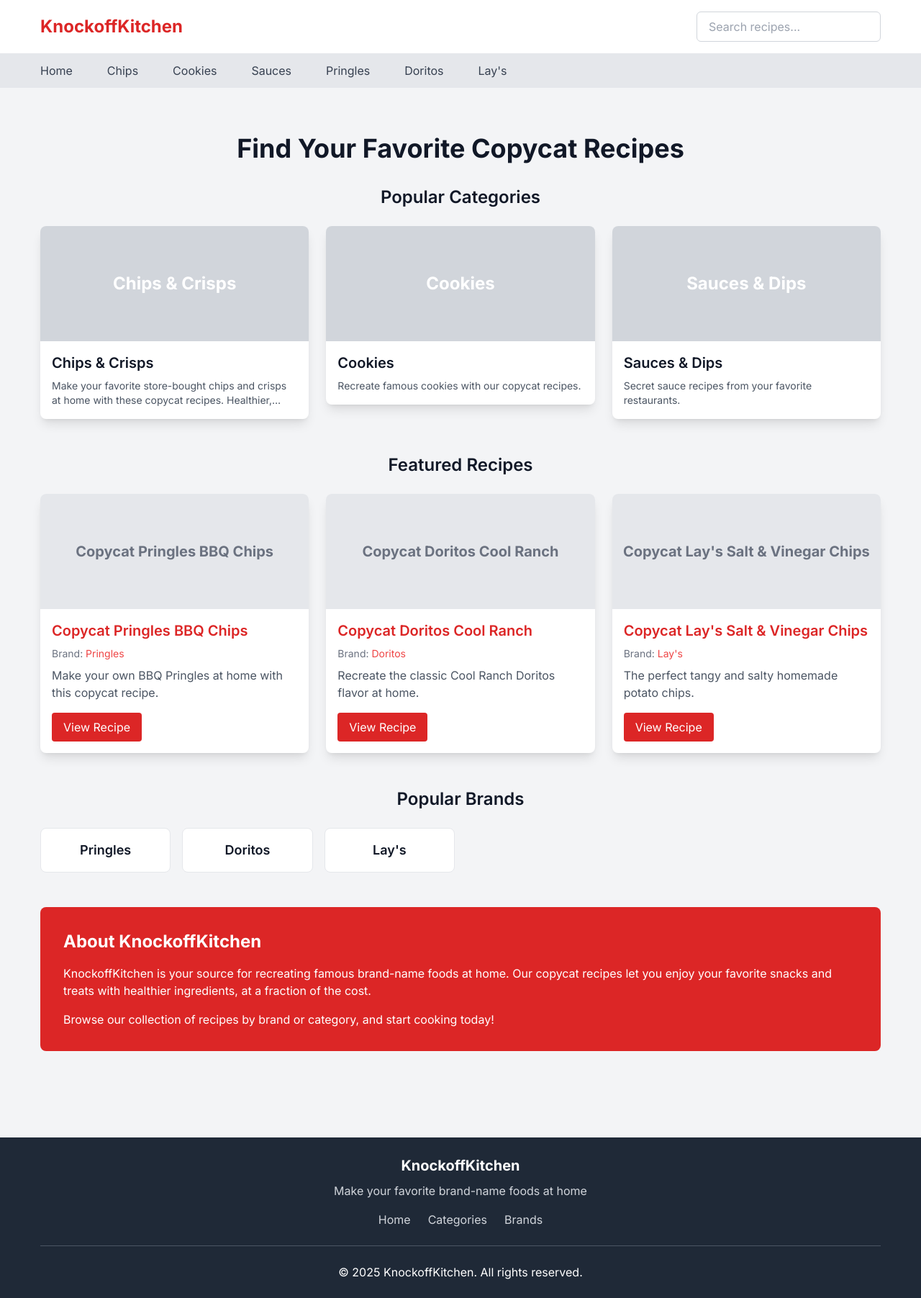
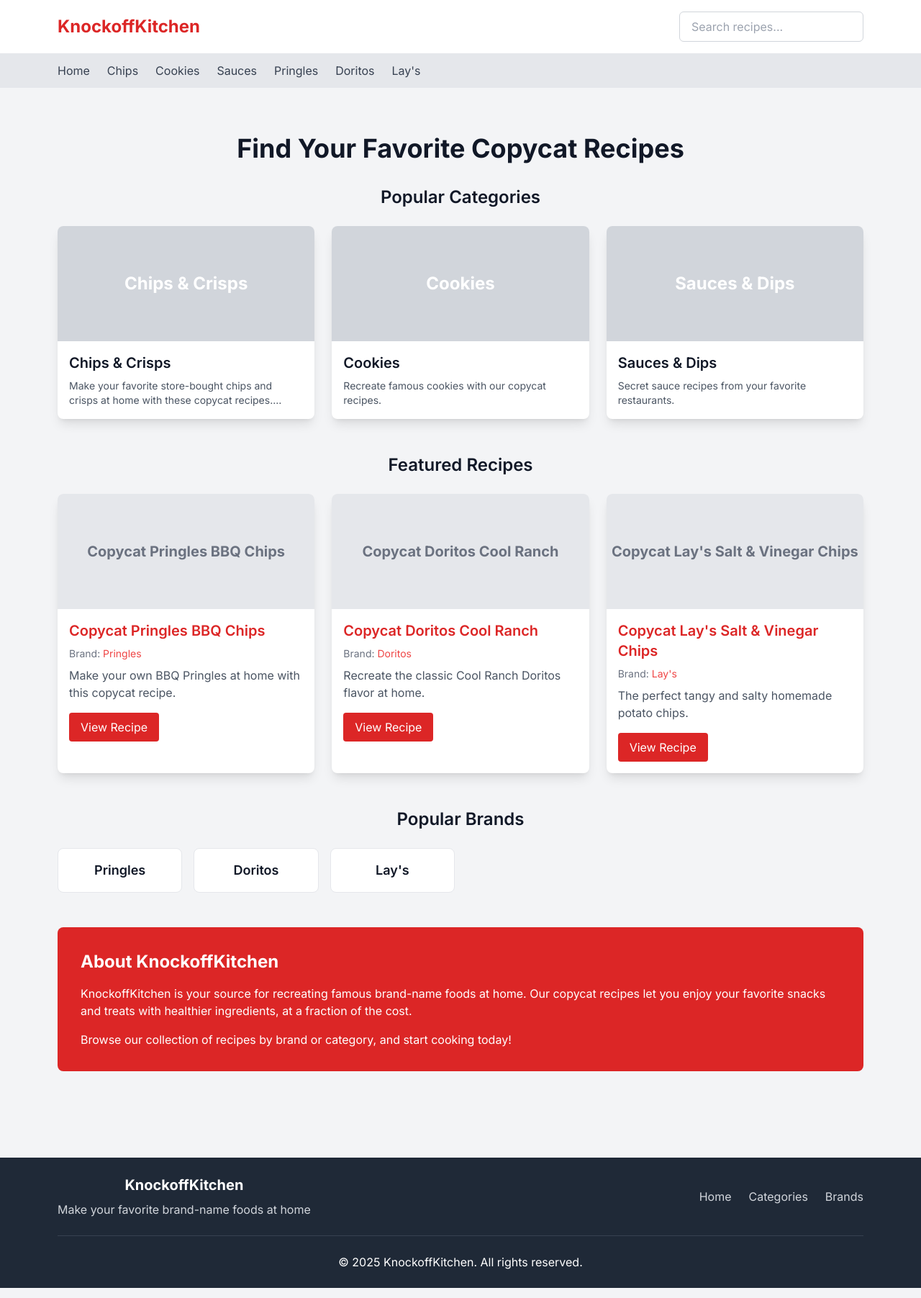
Before and after one commit to bperry129/knockoffkitchen-new, a Next.js app: page / in a window 1280 px wide. Shown: the whole page at 72% size. Built offline with nearby package versions, Linux system fonts and the light colour scheme.

Commit message:
Fix: Add pages directory with custom _app.js, _document.js, 404.js, and index.js files

```diff
--- a/src/app/layout.tsx
+++ b/src/app/layout.tsx
@@ -8,70 +8,6 @@
   subsets: ["latin"],
   display: "swap",
 });
-
-// Add inline styles to ensure basic styling works even if CSS files fail to load
-const styles = {
-  body: {
-    backgroundColor: "#f3f4f6",
-    color: "#111827",
-    fontFamily: "Inter, system-ui, sans-serif",
-    margin: 0,
-    padding: 0,
-  },
-  header: {
-    backgroundColor: "#ffffff",
-    boxShadow: "0 1px 3px 0 rgba(0, 0, 0, 0.1)",
-    padding: "1rem 0",
-  },
-  headerInner: {
-    maxWidth: "1200px",
-    margin: "0 auto",
-    padding: "0 1rem",
-    display: "flex",
-    justifyContent: "space-between",
-    alignItems: "center",
-  },
-  logo: {
-    fontSize: "1.5rem",
-    fontWeight: "bold",
-    color: "#dc2626",
-    textDecoration: "none",
-  },
-  nav: {
-    backgroundColor: "#e5e7eb",
-    padding: "0.75rem 0",
-  },
-  navInner: {
-    maxWidth: "1200px",
-    margin: "0 auto",
-    padding: "0 1rem",
-    display: "flex",
-    overflowX: "auto",
-  },
-  navLink: {
-    color: "#374151",
-    textDecoration: "none",
-    marginRight: "1.5rem",
-    whiteSpace: "nowrap",
-  },
-  main: {
-    maxWidth: "1200px",
-    margin: "0 auto",
-    padding: "2rem 1rem",
-  },
-  footer: {
-    backgroundColor: "#1f2937",
-    color: "#ffffff",
-    textAlign: "center",
-    padding: "1.5rem 0",
-    marginTop: "2.5rem",
-  },
-  footerInner: {
-    maxWidth: "1200px",
-    margin: "0 auto",
-    padding: "0 1rem",
-  },
-};
 
 // Define metadata
 export const metadata: Metadata = {
@@ -90,79 +26,77 @@
 }>) {
   return (
     <html lang="en">
-      <body className={`${inter.className}`} style={styles.body}>
-        {/* Use both Tailwind classes and inline styles as fallback */}
-        <header className="bg-white shadow-md" style={styles.header}>
-          <div className="max-w-6xl mx-auto px-4 py-4 flex justify-between items-center" style={styles.headerInner}>
-            <Link href="/" className="text-2xl font-bold text-red-600" style={styles.logo}>
+      <body className={`${inter.className} antialiased bg-gray-100 text-gray-900`}>
+        <header className="bg-white shadow-md">
+          <div className="max-w-6xl mx-auto px-4 py-4 flex justify-between items-center">
+            <Link href="/" className="text-2xl font-bold text-red-600">
               KnockoffKitchen
             </Link>
             <div className="hidden md:block">
               <input
                 type="text"
                 placeholder="Search recipes..."
-                className="border border-gray-300 rounded-md px-4 py-2 w-64 focus:outline-none"
-                style={{ border: '1px solid #d1d5db', borderRadius: '0.375rem', padding: '0.5rem 1rem', width: '16rem' }}
+                className="border border-gray-300 rounded-md px-4 py-2 w-64 focus:ring focus:ring-red-300 focus:outline-none transition duration-200"
               />
             </div>
-            <button className="md:hidden p-2 rounded-md hover:bg-gray-100">
-              <svg width="24" height="24" fill="none" viewBox="0 0 24 24" stroke="currentColor">
+            <button className="md:hidden p-2 rounded-md hover:bg-gray-100 focus:outline-none focus:ring-2 focus:ring-red-500">
+              <svg className="h-6 w-6" fill="none" viewBox="0 0 24 24" stroke="currentColor">
                 <path strokeLinecap="round" strokeLinejoin="round" strokeWidth={2} d="M4 6h16M4 12h16M4 18h16" />
               </svg>
             </button>
           </div>
         </header>
 
-        <nav className="bg-gray-200 py-3" style={styles.nav}>
-          <div className="max-w-6xl mx-auto px-4 flex space-x-6 overflow-x-auto" style={styles.navInner}>
-            <Link href="/" className="text-gray-700 hover:text-red-600 whitespace-nowrap" style={styles.navLink}>
+        <nav className="bg-gray-200 py-3">
+          <div className="max-w-6xl mx-auto px-4 flex space-x-6 overflow-x-auto">
+            <Link href="/" className="text-gray-700 hover:text-red-600 whitespace-nowrap">
               Home
             </Link>
-            <Link href="/category/chips" className="text-gray-700 hover:text-red-600 whitespace-nowrap" style={styles.navLink}>
+            <Link href="/category/chips" className="text-gray-700 hover:text-red-600 whitespace-nowrap">
               Chips
             </Link>
-            <Link href="/category/cookies" className="text-gray-700 hover:text-red-600 whitespace-nowrap" style={styles.navLink}>
+            <Link href="/category/cookies" className="text-gray-700 hover:text-red-600 whitespace-nowrap">
               Cookies
             </Link>
-            <Link href="/category/sauces" className="text-gray-700 hover:text-red-600 whitespace-nowrap" style={styles.navLink}>
+            <Link href="/category/sauces" className="text-gray-700 hover:text-red-600 whitespace-nowrap">
               Sauces
             </Link>
-            <Link href="/brand/pringles" className="text-gray-700 hover:text-red-600 whitespace-nowrap" style={styles.navLink}>
+            <Link href="/brand/pringles" className="text-gray-700 hover:text-red-600 whitespace-nowrap">
               Pringles
             </Link>
-            <Link href="/brand/doritos" className="text-gray-700 hover:text-red-600 whitespace-nowrap" style={styles.navLink}>
+            <Link href="/brand/doritos" className="text-gray-700 hover:text-red-600 whitespace-nowrap">
               Doritos
             </Link>
-            <Link href="/brand/lays" className="text-gray-700 hover:text-red-600 whitespace-nowrap" style={styles.navLink}>
+            <Link href="/brand/lays" className="text-gray-700 hover:text-red-600 whitespace-nowrap">
               Lay's
             </Link>
           </div>
         </nav>
 
-        <main className="max-w-6xl mx-auto px-4 py-8" style={styles.main}>
+        <main className="max-w-6xl mx-auto px-4 py-8">
           {children}
         </main>
 
-        <footer className="bg-gray-800 text-white text-center py-6 mt-10" style={styles.footer}>
-          <div className="max-w-6xl mx-auto px-4" style={styles.footerInner}>
-            <div style={{ display: 'flex', flexDirection: 'column', alignItems: 'center', marginBottom: '1.5rem' }}>
-              <div style={{ marginBottom: '1rem' }}>
-                <h3 style={{ fontSize: '1.25rem', fontWeight: 'bold', marginBottom: '0.5rem' }}>KnockoffKitchen</h3>
-                <p style={{ color: '#d1d5db' }}>Make your favorite brand-name foods at home</p>
+        <footer className="bg-gray-800 text-white text-center py-6 mt-10">
+          <div className="max-w-6xl mx-auto px-4">
+            <div className="flex flex-col md:flex-row justify-between items-center">
+              <div className="mb-4 md:mb-0">
+                <h3 className="text-xl font-bold mb-2">KnockoffKitchen</h3>
+                <p className="text-gray-300">Make your favorite brand-name foods at home</p>
               </div>
-              <div style={{ display: 'flex', gap: '1.5rem' }}>
-                <Link href="/" style={{ color: '#d1d5db', textDecoration: 'none' }}>
+              <div className="flex space-x-6">
+                <Link href="/" className="text-gray-300 hover:text-white">
                   Home
                 </Link>
-                <Link href="/category/chips" style={{ color: '#d1d5db', textDecoration: 'none' }}>
+                <Link href="/category/chips" className="text-gray-300 hover:text-white">
                   Categories
                 </Link>
-                <Link href="/brand/pringles" style={{ color: '#d1d5db', textDecoration: 'none' }}>
+                <Link href="/brand/pringles" className="text-gray-300 hover:text-white">
                   Brands
                 </Link>
               </div>
             </div>
-            <div style={{ marginTop: '1.5rem', paddingTop: '1.5rem', borderTop: '1px solid #4b5563' }}>
+            <div className="mt-6 pt-6 border-t border-gray-700">
               <p>© {new Date().getFullYear()} KnockoffKitchen. All rights reserved.</p>
             </div>
           </div>
--- /dev/null
+++ b/src/pages/_app.js
@@ -0,0 +1,6 @@
+import '../app/globals.css';
+
+// This default export is required in a new `pages/_app.js` file.
+export default function MyApp({ Component, pageProps }) {
+  return <Component {...pageProps} />;
+}
--- /dev/null
+++ b/src/pages/_document.js
@@ -0,0 +1,16 @@
+import { Html, Head, Main, NextScript } from 'next/document';
+
+export default function Document() {
+  return (
+    <Html lang="en">
+      <Head>
+        {/* Add any additional head elements here */}
+        <link rel="stylesheet" href="/_next/static/css/app/globals.css" />
+      </Head>
+      <body>
+        <Main />
+        <NextScript />
+      </body>
+    </Html>
+  );
+}
--- /dev/null
+++ b/src/pages/index.js
@@ -0,0 +1,113 @@
+import Link from 'next/link';
+import { getAllRecipes, getAllCategories, getAllBrands } from '../lib/api';
+
+export default function Home({ allRecipes, allCategories, allBrands }) {
+  // Use the first 3 recipes as featured recipes
+  const featuredRecipes = allRecipes.slice(0, 3);
+
+  return (
+    <main>
+      <h1 className="text-4xl font-bold text-center my-8">Find Your Favorite Copycat Recipes</h1>
+
+      {/* Recipe Categories */}
+      <section className="mb-12">
+        <h2 className="text-2xl font-semibold mb-6 text-center">Popular Categories</h2>
+        <div className="grid grid-cols-1 sm:grid-cols-2 lg:grid-cols-3 gap-6">
+          {allCategories.map((category) => (
+            <Link
+              href={`/category/${category.slug}`}
+              key={category.slug}
+              className="block"
+            >
+              <div className="bg-white shadow-lg rounded-lg overflow-hidden hover:shadow-xl transition duration-300">
+                <div className="h-40 bg-gray-300 flex items-center justify-center">
+                  <span className="text-2xl font-bold text-white">{category.name}</span>
+                </div>
+                <div className="p-4">
+                  <h3 className="text-xl font-semibold mb-2">{category.name}</h3>
+                  <p className="text-gray-600 text-sm line-clamp-2">{category.description}</p>
+                </div>
+              </div>
+            </Link>
+          ))}
+        </div>
+      </section>
+
+      {/* Featured Recipes */}
+      <section className="mb-12">
+        <h2 className="text-2xl font-semibold mb-6 text-center">Featured Recipes</h2>
+        <div className="grid grid-cols-1 md:grid-cols-3 gap-6">
+          {featuredRecipes.map((recipe, index) => (
+            <div key={index} className="bg-white rounded-lg shadow-lg overflow-hidden hover:shadow-xl transition-shadow">
+              <div className="h-40 bg-gray-200 flex items-center justify-center">
+                <span className="text-xl font-bold text-gray-500">{recipe.title}</span>
+              </div>
+              <div className="p-4">
+                <h3 className="text-xl font-semibold mb-2">
+                  <Link href={`/recipes/${recipe.slug}`} className="text-red-600 hover:underline">
+                    {recipe.title}
+                  </Link>
+                </h3>
+                <p className="text-sm text-gray-500 mb-2">
+                  Brand: <Link href={`/brand/${recipe.brandSlug}`} className="text-red-500 hover:underline">
+                    {recipe.brand}
+                  </Link>
+                </p>
+                <p className="text-gray-600 mb-4 line-clamp-2">{recipe.description}</p>
+                <Link
+                  href={`/recipes/${recipe.slug}`}
+                  className="inline-block bg-red-600 text-white px-4 py-2 rounded hover:bg-red-700 transition-colors"
+                >
+                  View Recipe
+                </Link>
+              </div>
+            </div>
+          ))}
+        </div>
+      </section>
+
+      {/* Popular Brands */}
+      <section className="mb-12">
+        <h2 className="text-2xl font-semibold mb-6 text-center">Popular Brands</h2>
+        <div className="grid grid-cols-2 sm:grid-cols-3 md:grid-cols-4 lg:grid-cols-6 gap-4">
+          {allBrands.map((brand, index) => (
+            <Link
+              key={index}
+              href={`/brand/${brand.slug}`}
+              className="block bg-white hover:bg-gray-50 transition-colors p-4 rounded-lg border border-gray-200 text-center"
+            >
+              <h3 className="text-lg font-semibold">{brand.name}</h3>
+            </Link>
+          ))}
+        </div>
+      </section>
+
+      {/* About Section */}
+      <section className="bg-red-600 text-white p-8 rounded-lg mb-12">
+        <h2 className="text-2xl font-bold mb-4">About KnockoffKitchen</h2>
+        <p className="mb-4">
+          KnockoffKitchen is your source for recreating famous brand-name foods at home.
+          Our copycat recipes let you enjoy your favorite snacks and treats with healthier
+          ingredients, at a fraction of the cost.
+        </p>
+        <p>
+          Browse our collection of recipes by brand or category, and start cooking today!
+        </p>
+      </section>
+    </main>
+  );
+}
+
+export async function getStaticProps() {
+  const allRecipes = await getAllRecipes();
+  const allCategories = await getAllCategories();
+  const allBrands = await getAllBrands();
+
+  return {
+    props: {
+      allRecipes,
+      allCategories,
+      allBrands,
+    },
+  };
+}
```
Also changed, not shown: next.config.js (+9 -0 lines), src/pages/404.js (added, +13 -0 lines), 1 other file (tests, documents, lock files or other folders).
